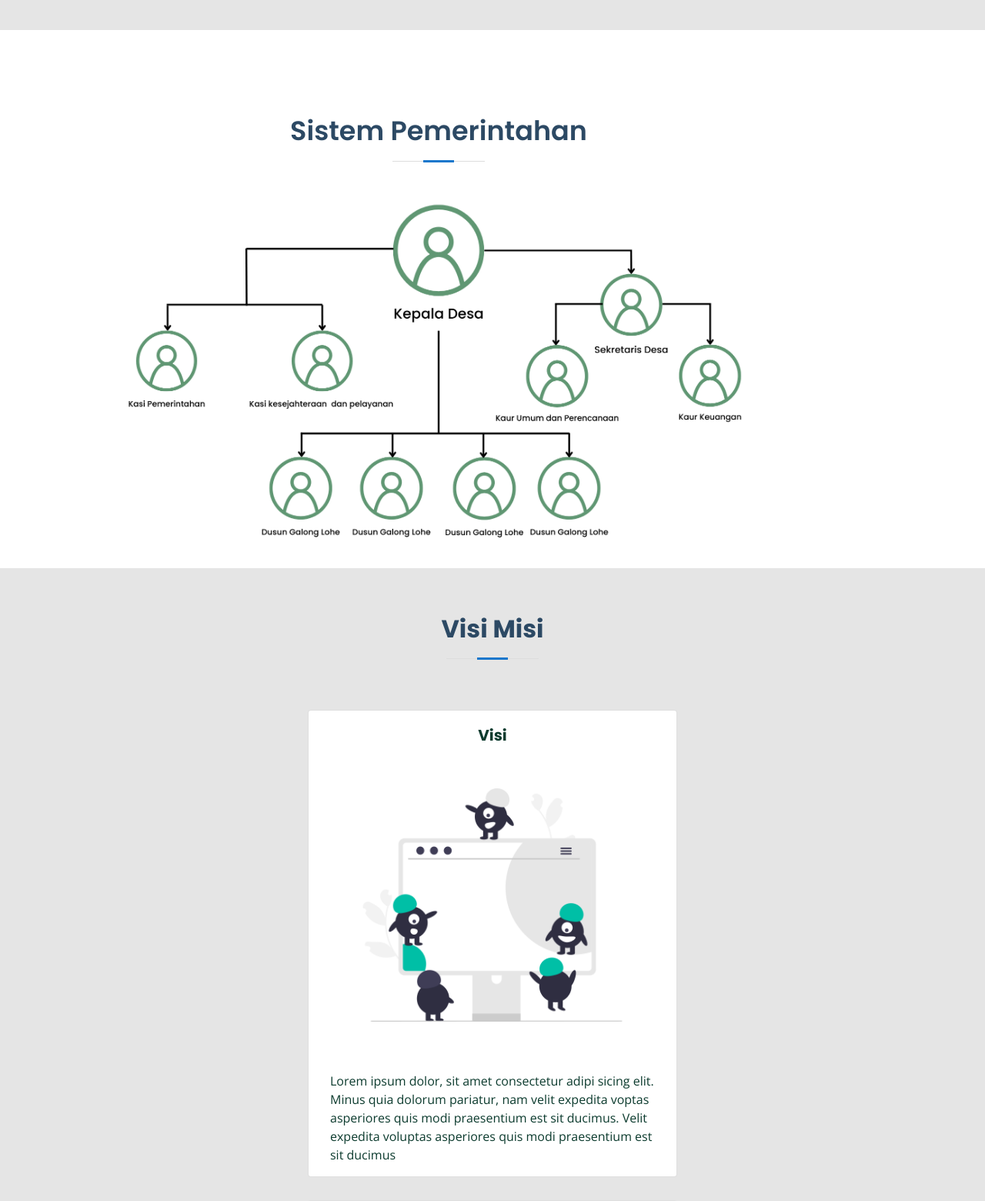
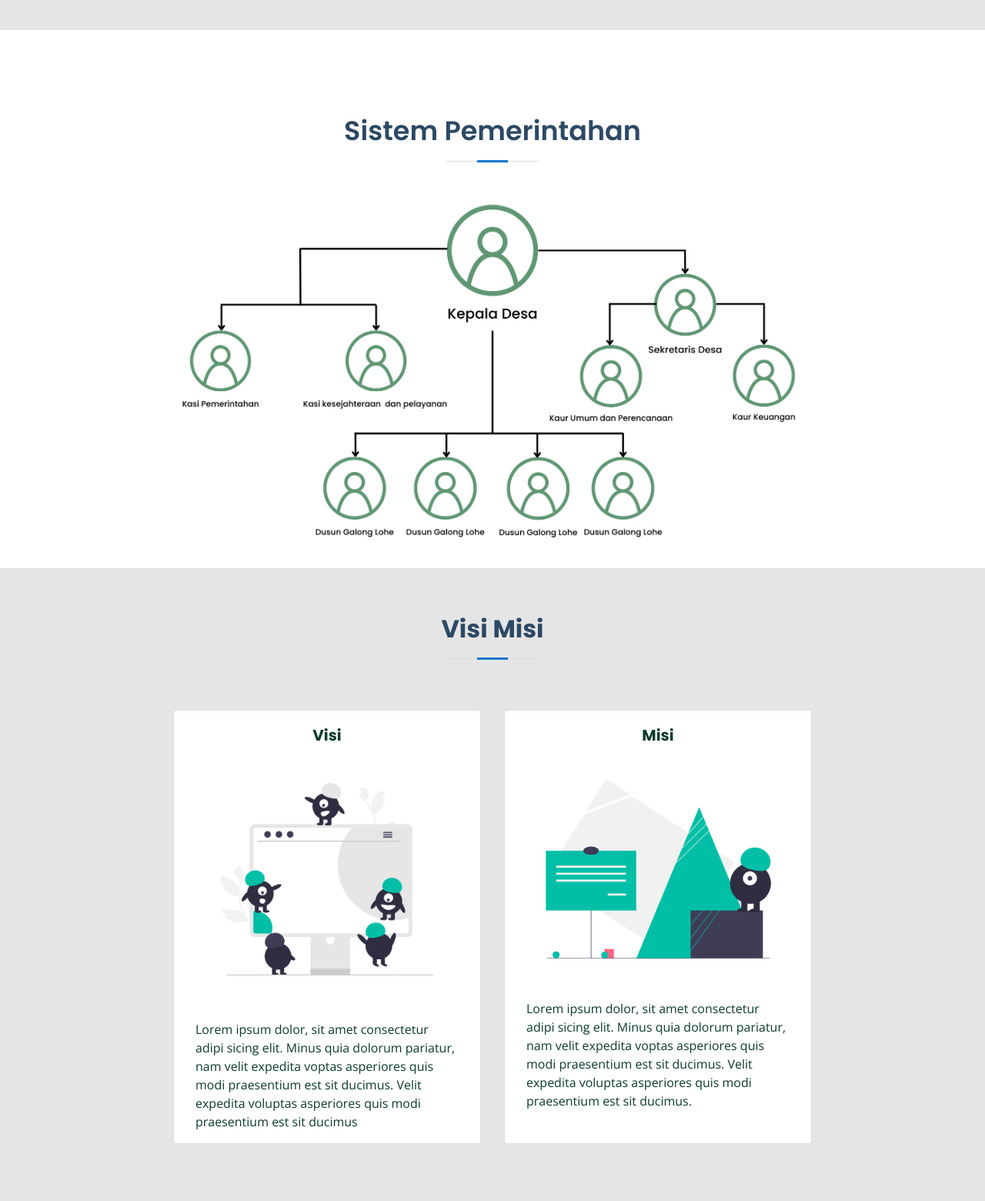
Before and after one commit to WidadSucitra/Desa-Tamaona, a PHP site: page / in a window 1280 px wide; the page is wider, and only the part inside the window is pictured. Shown: the part 1514-3074 px from the top of that part at 77% size. Run offline with PHP 8.4, Linux system fonts and the light colour scheme.

Commit message:
perbaikan (3)

```diff
--- a/assets/css/style.css
+++ b/assets/css/style.css
@@ -525,7 +525,7 @@ PANEL section
   text-transform: uppercase;
   font-weight: bold;
   color: #ffffff;
-  margin-left: 20%;
+  /* margin-left: 20%; */
 }
 
 /* .info-panel p{
@@ -1332,6 +1332,10 @@ section {
   padding-top: 50px;
 }
 
+.row.container.justify-content-center{
+  margin: auto;
+}
+
 @media (max-width: 992px) {
   .sisper .nav-link {
     border: 0;
--- a/gallery.html
+++ b/gallery.html
@@ -97,7 +97,7 @@
         </div>
 
         <div class="row potensi-wilayah-batas justify-content-center">
-          <div class="card " style="width: 20rem;">
+          <div class="card potensi-wilayah-batas" style="width: 20rem;">
               <h5>Menggembala Sapi</h5>
               <img class="card-img-top" src="assets/img/gallery/gallery-4.jpg" alt="Card image cap">
               <div class="card-body">
@@ -113,7 +113,7 @@
           </div>
           <div class="card potensi-wilayah-batas" style="width: 20rem;">
             <h5>Pengajian</h5>
-            <img class="card-img-top" src="assets/img/gallery/gallery-6.jpg" alt="Card image cap">
+            <img class="card-img-top" src="assets/img/gallery/gallery-7.jpg" alt="Card image cap">
             <div class="card-body">
               <p class="card-text">Some quick example text to build on the card title and make up the bulk of the card's content.</p>
             </div>
--- a/index.html
+++ b/index.html
@@ -148,14 +148,14 @@
       </div>
 
       <div class="row visi-misi potensi-wilayah-batas justify-content-center">
-        <div class="card potensi-wilayah-batas" style="width: 30rem;">
+        <div class="card potensi-wilayah-batas" style="width: 25rem;">
             <h5>Visi</h5>
             <img class="card-img-top" src="assets/img/visi.png" alt="Card image cap">
             <div class="card-body">
               <p class="card-text">Lorem ipsum dolor, sit amet consectetur adipi sicing elit. Minus quia dolorum pariatur, nam velit expedita voptas asperiores quis modi praesentium est sit ducimus. Velit expedita voluptas asperiores quis modi praesentium est sit ducimus</p>
             </div>
         </div>
-        <div class="card potensi-wilayah-batas" style="width: 30rem;">
+        <div class="card potensi-wilayah-batas" style="width: 25rem;">
             <h5>Misi</h5>
             <img class="card-img-top" src="assets/img/misi.png" alt="Card image cap">
             <div class="card-body">
```
